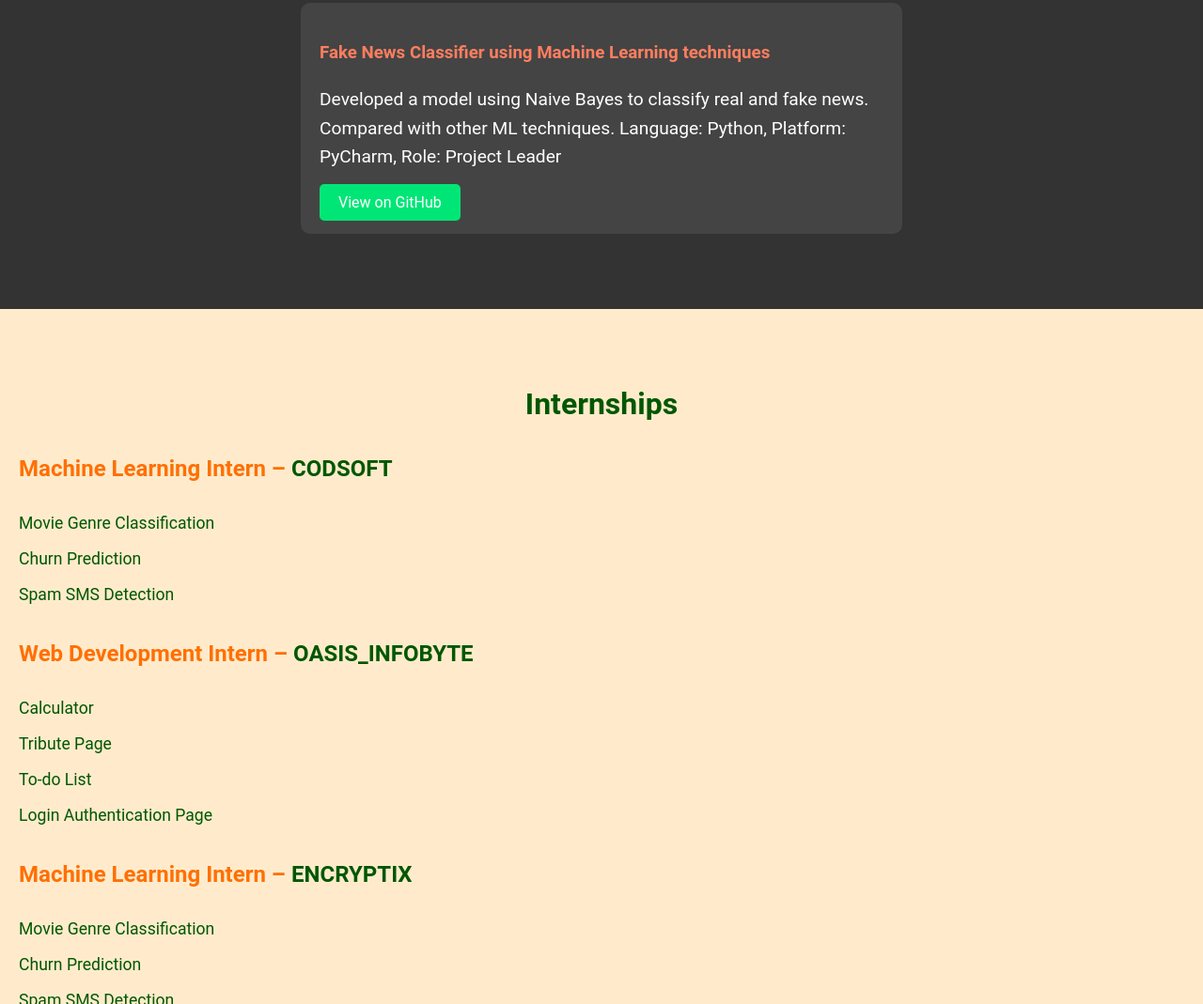
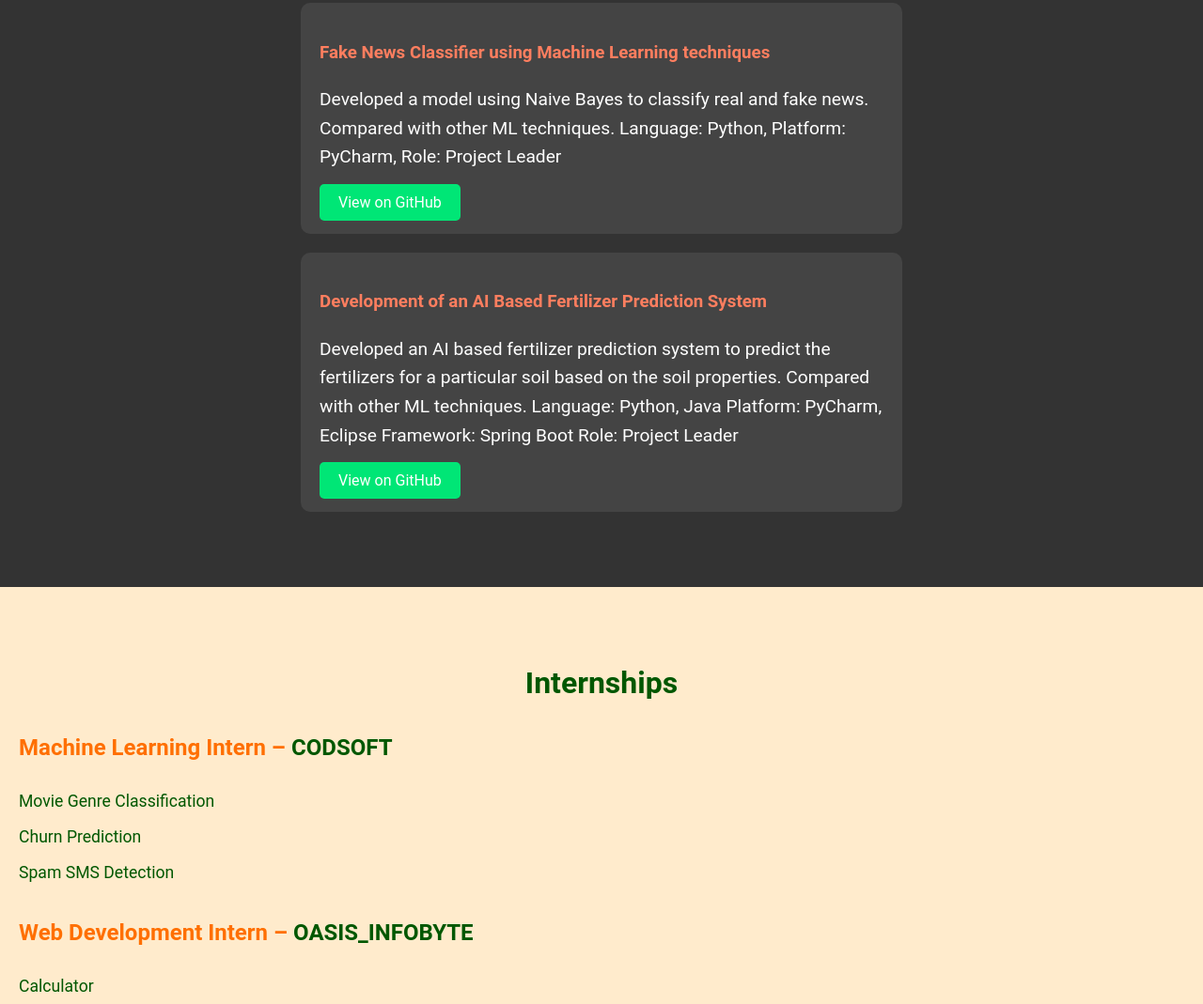
Before and after one commit to Parambrata31/Parambrata31.github.io, a plain HTML site: page index.html in a window 1280 px wide. Shown: the part 2515-3584 px from the top of the page at 94% size. Drawn offline with Linux system fonts and the light colour scheme.

Commit message:
Update index.html

```diff
--- a/index.html
+++ b/index.html
@@ -84,6 +84,11 @@
         <p>Developed a model using Naive Bayes to classify real and fake news. Compared with other ML techniques. Language: Python, Platform: PyCharm, Role: Project Leader</p>
         <a href="https://github.com/Parambrata31/FND_ML.git" target="_blank">View on GitHub</a>
     </div>
+    <div class="project-card">
+        <h3>Development of an AI Based Fertilizer Prediction System</h3>
+        <p>Developed an AI based fertilizer prediction system to predict the fertilizers for a particular soil based on the soil properties. Compared with other ML techniques. Language: Python, Java Platform: PyCharm, Eclipse Framework: Spring Boot Role: Project Leader</p>
+        <a href="https://github.com/Parambrata31/AI_FertilizerPredictor.git" target="_blank">View on GitHub</a>
+    </div>
 </section>
 
     <!-- Internships Section -->
```
Lines whose indentation alone changed are shown as unchanged.
